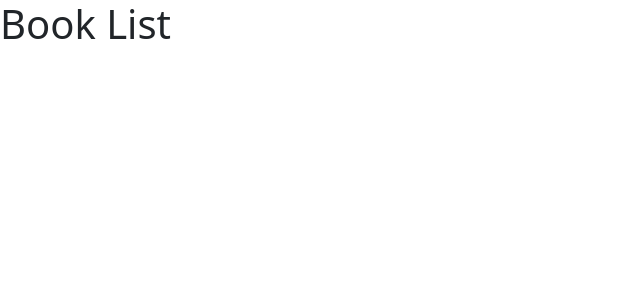
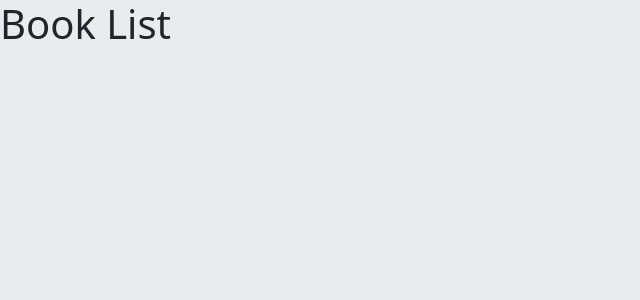
Before and after one commit to GrishaAngelovGH/graphql-app, a React (Create React App) app in the folder book-list/: page / in a window 1280 px wide. Shown: the top 300 px of the page, without its empty margins (0-640 px from the left). Built offline with nearby package versions, Linux system fonts and the light colour scheme.

Commit message:
book-list: add bg-body-secondary as background color

```diff
--- a/book-list/src/App.js
+++ b/book-list/src/App.js
@@ -1,6 +1,6 @@
 function App() {
   return (
-    <div className="row g-0">
+    <div className="row g-0 vh-100 bg-body-secondary">
       <div className="col-md-12">
         <h1>Book List</h1>
       </div>
```
Also changed, not shown: 1 other file (tests, documents, lock files or other folders).
